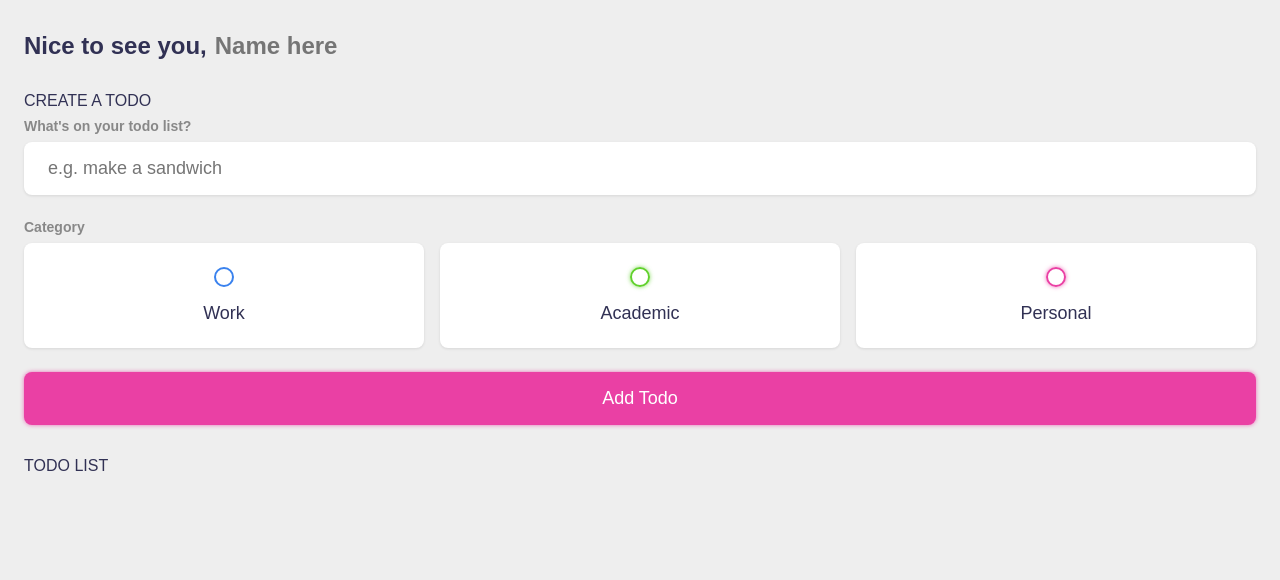
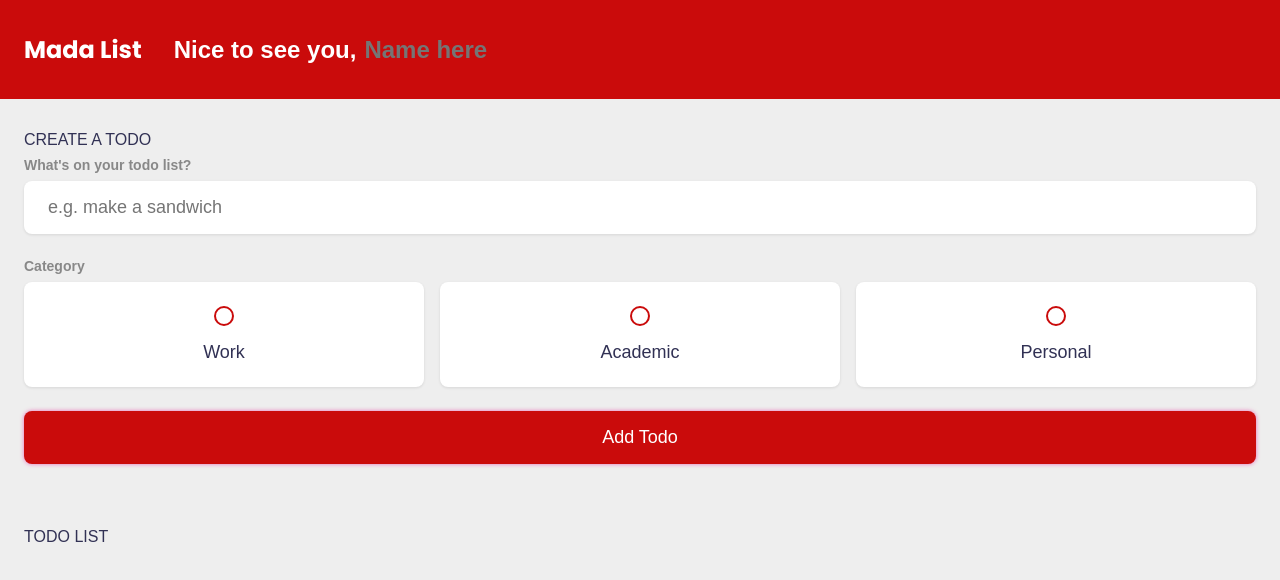
Before and after one commit to kauajuno/mada-list, a Vue app: page / in a window 1280 px wide. Shown: the top 580 px of the page. Built offline with nearby package versions, Linux system fonts and the light colour scheme.

Commit message:
new theme and state management with pinia

```diff
--- a/package.json
+++ b/package.json
@@ -9,6 +9,7 @@
     "preview": "vite preview"
   },
   "dependencies": {
+    "pinia": "^2.3.1",
     "vue": "^3.5.13"
   },
   "devDependencies": {
--- a/src/App.vue
+++ b/src/App.vue
@@ -1,53 +1,33 @@
 <script setup>
-import { ref, onMounted, computed, watch } from 'vue'
-
-const todos = ref([])
-const name = ref('')
+import { ref, onMounted, watch } from 'vue'
+import { useTodoListStore } from './stores/todoListStore'
+import Header from './components/Header.vue'
 
 const input_content = ref('')
 const input_category = ref(null)
+const todoStore = useTodoListStore()
 
 const addTodo = () => {
-  if(input_content.value.trim() === '' || input_category.value === null) return
+  if (input_content.value.trim() === '' || input_category.value === null) return
 
-  todos.value.push({
+  const newTodo = {
     content: input_content.value,
     category: input_category.value,
     done: false,
-    createdAt: new Date().getTime()
-  })
+    createdAt: Date.now()
+  }
+
+  todoStore.addTodo(newTodo)
+  input_content.value = ''
+  input_category.value = null
 }
-
-const removeTodo = (todoToRemove) => {
-  todos.value = todos.value.filter(todo => todo !== todoToRemove)
-}
-
-watch(todos, (newTodos) => {
-  localStorage.setItem('todos', JSON.stringify(newTodos))
-}, {
-  deep: true
-})
-
-watch(name, (newName) => {
-  localStorage.setItem('name', newName)
-})
-
-onMounted(() => {
-  name.value = localStorage.getItem('name') || ''
-  todos.value = JSON.parse(localStorage.getItem('todos')) || []
-})
-
-const todos_asc = computed(() => todos.value.sort((a, b) => b.createdAt - a.createdAt))
 </script>
 
 <template>
   <div class="app">
-    <section class="greeting">
-      <h2 class="title">Nice to see you, <input type="text" placeholder="Name here" v-model="name" /></h2>
-    </section>
+    <Header />
     <section class="create-todo">
       <h3>CREATE A TODO</h3>
-
       <form @submit.prevent="addTodo">
         <h4>What's on your todo list?</h4>
         <input type="text" placeholder="e.g. make a sandwich" v-model="input_content" />
@@ -76,21 +56,18 @@ const todos_asc = computed(() => todos.value.sort((a, b) => b.createdAt - a.crea
     </section>
     <section class="todo-list">
       <h3>TODO LIST</h3>
-      <div v-for="todo in todos_asc" :class="`todo-item && ${todo.done && 'done'}`">
-
+      <div v-for="todo in todoStore.todos" :key="todo.createdAt" :class="`todo-item ${todo.done ? 'done' : ''}`">
         <label>
           <input type="checkbox" v-model="todo.done" />
           <span :class="`bubble ${todo.category}`"></span>
         </label>
-
         <div class="todo-content">
+          [[ {{ todo.category.toUpperCase() }} ]]
           <input type="text" v-model="todo.content" />
         </div>
-
         <div class="actions">
-          <button class="delete" @click="removeTodo(todo)">Delete</button>
+          <button class="delete" @click="todoStore.removeTodo(todo)">Delete</button>
         </div>
-
       </div>
     </section>
   </div>
--- /dev/null
+++ b/src/components/Header.vue
@@ -0,0 +1,55 @@
+<script setup>
+import {ref, watch, onMounted} from 'vue'
+
+const name = ref(localStorage.getItem('name') || '')
+
+watch(name, (newName) => {
+  localStorage.setItem('name', newName)
+})
+
+onMounted(() => {
+  name.value = localStorage.getItem('name') || ''
+})
+</script>
+
+<template>
+    <section class="greeting">
+        <h2 class="logo">Mada List</h2>
+      <h2 class="title">Nice to see you, <input type="text" placeholder="Name here" v-model="name" /></h2>
+    </section>
+</template>
+
+<style scoped>
+.greeting {
+    display: flex;
+    justify-content: left;
+    gap: 2rem;
+    align-items: center;
+    background-color: var(--primary);
+
+    color: white;
+}
+
+.greeting .logo{
+    font-family: 'Poppins', sans-serif;
+    font-size: 1.5rem;
+}
+
+.greeting .title {
+	display: flex;
+}
+
+.greeting .title input {
+	margin-left: 0.5rem;
+	flex: 1 1 0%;
+	min-width: 0;
+}
+
+.greeting .title,
+.greeting .title input {
+    color: white;
+	font-size: 1.5rem;
+	font-weight: 700;
+}
+
+</style>
--- a/src/main.js
+++ b/src/main.js
@@ -1,5 +1,8 @@
 import { createApp } from 'vue'
+import App from './App.vue'
 import './style.css'
-import App from './App.vue'
+import { createPinia } from 'pinia'
 
-createApp(App).mount('#app')
+const pinia = createPinia();
+
+createApp(App).use(pinia).mount('#app')
--- /dev/null
+++ b/src/stores/todoListStore.js
@@ -0,0 +1,20 @@
+import { defineStore } from 'pinia'
+import { computed } from 'vue';
+
+export const useTodoListStore = defineStore('todoList', {
+    state: () => ({
+        todos: JSON.parse(localStorage.getItem('todos')) || []
+    }),
+    actions: {
+        addTodo(todo){
+            this.todos.push(todo);
+            localStorage.setItem('todos', JSON.stringify(this.todos));
+        },
+        removeTodo(todo){
+            this.todos = this.todos.filter(t => t !== todo);
+        },
+        getTodos(){
+            return computed(() => this.todos.sort((a, b) => a.createdAt - b.createdAt));
+        }
+    }
+})
--- a/src/style.css
+++ b/src/style.css
@@ -1,5 +1,7 @@
+@import url('https://fonts.googleapis.com/css2?family=Poppins:ital,wght@0,100;0,200;0,300;0,400;0,500;0,600;0,700;0,800;0,900;1,100;1,200;1,300;1,400;1,500;1,600;1,700;1,800;1,900&display=swap');
+
 :root {
-	--primary: #EA40A4;
+	--primary: #ca0b0b;
 	--work: #3A82EE;
 	--personal: var(--primary);
   --academic: #61d12d;
@@ -36,8 +38,7 @@ body {
 }
 
 section {
-	margin-top: 2rem;
-	margin-bottom: 2rem;
+	padding: 2rem 0;
 	padding-left: 1.5rem;
 	padding-right: 1.5em;
 }
@@ -54,23 +55,6 @@ h4 {
 	font-size: 0.875rem;
 	font-weight: 700;
 	margin-bottom: 0.5rem;
-}
-
-.greeting .title {
-	display: flex;
-}
-
-.greeting .title input {
-	margin-left: 0.5rem;
-	flex: 1 1 0%;
-	min-width: 0;
-}
-
-.greeting .title,
-.greeting .title input {
-	color: var(--dark);
-	font-size: 1.5rem;
-	font-weight: 700;
 }
 
 .create-todo input[type="text"] {
@@ -116,18 +100,8 @@ input[type="checkbox"] {
 	width: 20px;
 	height: 20px;
 	border-radius: 50%;
-	border: 2px solid var(--work);
-	box-shadow: var(--work-glow);
-}
-
-.bubble.personal {
-	border-color: var(--personal);
-	box-shadow: var(--personal-glow);
-}
-
-.bubble.academic {
-	border-color: var(--academic);
-	box-shadow: var(--academic-glow);
+	border: 2px solid var(--primary);
+	box-shadow: var(--primary-glow);
 }
 
 .bubble::after {
@@ -136,21 +110,13 @@ input[type="checkbox"] {
 	opacity: 0;
 	width: 0px;
 	height: 0px;
-	background-color: var(--work);
-	box-shadow: var(--work-glow);
+	background-color: var(--primary);
+	box-shadow: var(--primary-glow);
 	border-radius: 50%;
 	transition: 0.2s ease-in-out;
 }
 
-.bubble.personal::after {
-	background-color: var(--personal);
-	box-shadow: var(--personal-glow);
-}
 
-.bubble.academic::after {
-	background-color: var(--academic);
-	box-shadow: var(--academic-glow);
-}
 
 input:checked ~ .bubble::after {
 	width: 10px;
```
Also changed, not shown: 1 other file (tests, documents, lock files or other folders).
